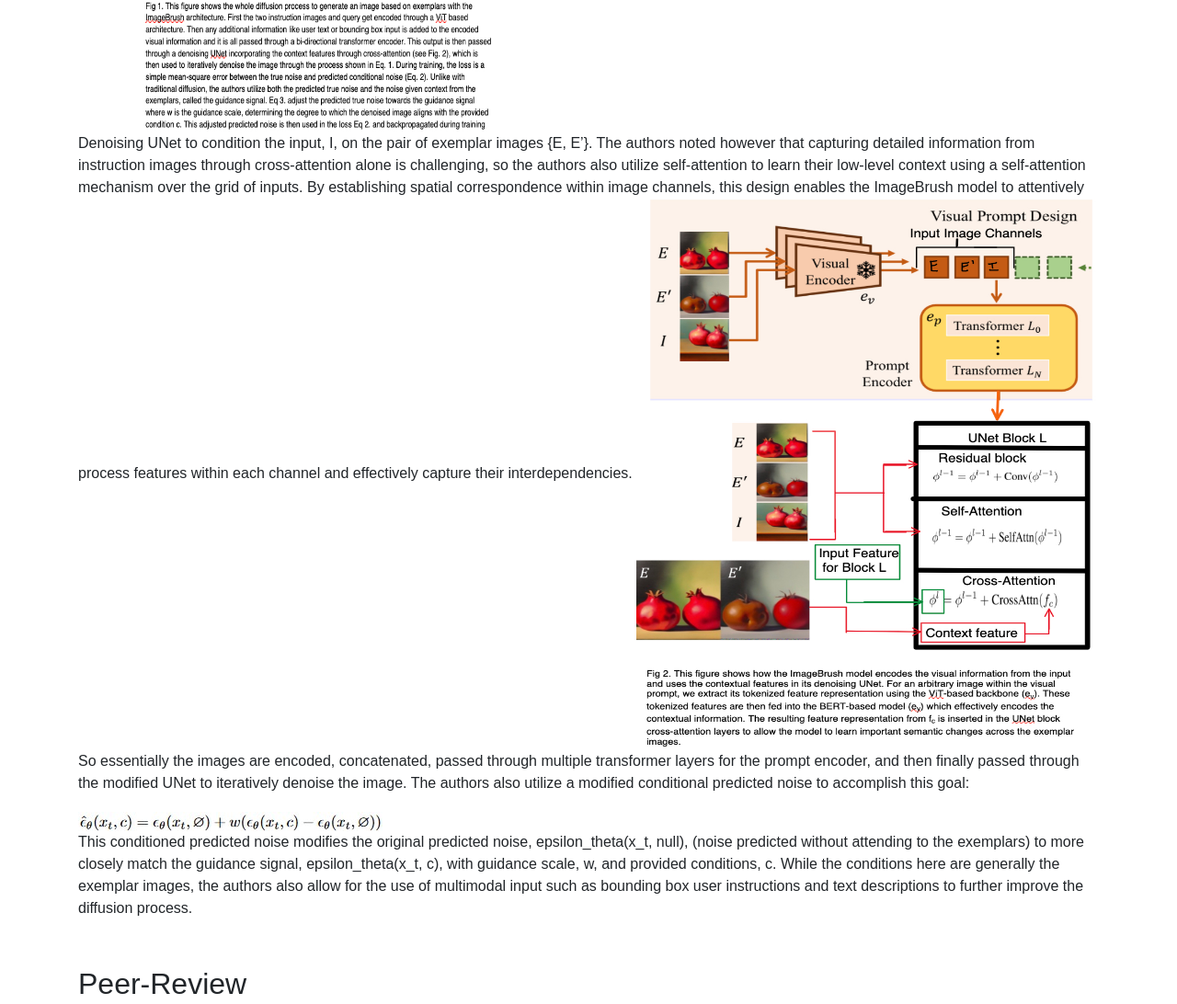
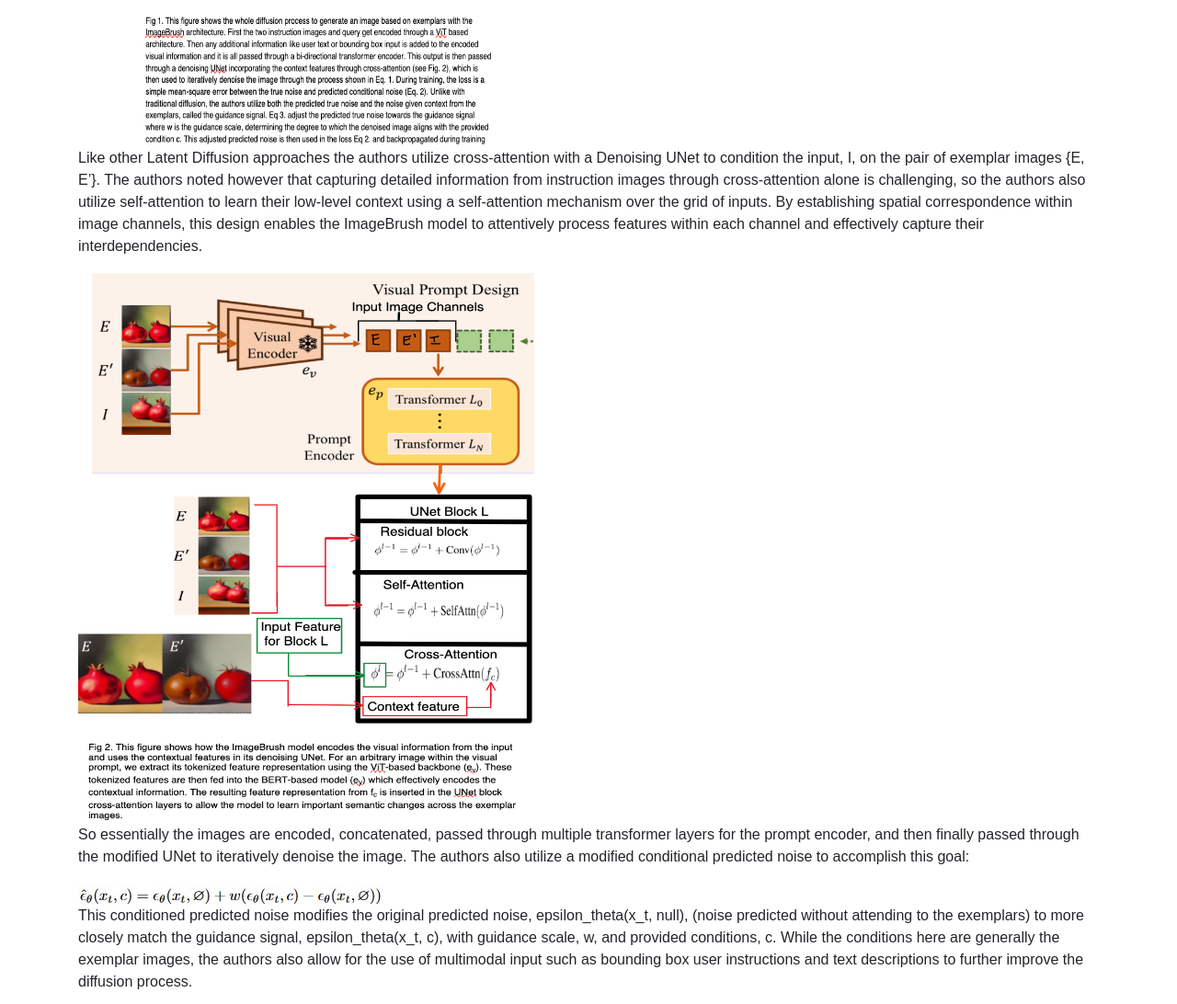
Before and after one commit to danikvar/ImageBrushReview, a plain HTML site: page index.html in a window 1280 px wide. Shown: the part 3246-4338 px from the top of the page at 92% size. Drawn offline with nearby package versions, Linux system fonts and the light colour scheme.

Commit message:
fixing html quote string error and picture spacing

```diff
--- a/index.html
+++ b/index.html
@@ -154,19 +154,24 @@
             transformation to a query image. For such a task the authors devised a generative model that tackles both pairwise visual instruction understanding
             and image synthesis in a unified manner. Necessary to this goal is capturing both the inter-image pair and the intra-image pair relations. Unlike with
             language, relationships in image space are not sequential and contain information dispersed across their spatial dimensions, so the authors utilize a
-            “Progressive-in-Painting” strategy. To establish the intra-correlations among exemplar image transformations and their inter-correlation with the query image,
+            <q>Progressive-in-Painting</q> strategy. To establish the intra-correlations among exemplar image transformations and their inter-correlation with the query image,
             they utilize a grid-like image as input. This grid concatenates a manipulation example and a target query. The top two items in this grid from left to right would
             be the exemplar images (E, E&#8217;); the bottom left would be the query image (I); and the last grid item would be random noise (M) that is then filled using a diffusion
-            process to produce the transformed query image (I&#8217;). Essentially the authors start with a grid-like image {E, E&#8217;, I, M} and attempt to recover the image {E, E&#8217;, I, I&#8217;}.
+            process to produce the transformed query image (I&#8217;). Essentially the authors start with a grid-like image {E, E&#8217;, I, M} and attempt to recover the image {E, E&#8217;, I, I&#8217;}.</p>
+
             <img src="images/fig2.jpg" alt="Model Architecture" style="width:500px;height:600px;">
-            Like other Latent Diffusion approaches the authors utilize cross-attention with a Denoising UNet to condition the input, I, on the pair of exemplar images {E, E&#8217;}.
+        <p>Like other Latent Diffusion approaches the authors utilize cross-attention with a Denoising UNet to condition the input, I, on the pair of exemplar images {E, E&#8217;}.
             The authors noted however that capturing detailed information from instruction images through cross-attention alone is challenging, so the authors also
             utilize self-attention to learn their low-level context using a self-attention mechanism over the grid of inputs. By establishing spatial correspondence
-            within image channels, this design enables the ImageBrush model to attentively process features within each channel and effectively capture their interdependencies.
+            within image channels, this design enables the ImageBrush model to attentively process features within each channel and effectively capture their interdependencies.</p>
+
             <img src="images/fig1.jpg" alt="UNet and Cross-Attention Example" style="width:500px;height:600px;">
-            So essentially the images are encoded, concatenated, passed through multiple transformer layers for the prompt encoder, and then finally passed through the modified
+
+        <p>So essentially the images are encoded, concatenated, passed through multiple transformer layers for the prompt encoder, and then finally passed through the modified
             UNet to iteratively denoise the image. The authors also utilize a modified conditional predicted noise to accomplish this goal:</p>
+
         <img src="images/cond_noise.jpg" alt="Conditional Noise Formula">
+
         <p>This conditioned predicted noise modifies the original predicted noise, epsilon_theta(x_t, null), (noise predicted without attending to
             the exemplars) to more closely match the guidance signal, epsilon_theta(x_t, c), with guidance scale, w, and provided conditions, c.
             While the conditions here are generally the exemplar images, the authors also allow for the use of multimodal
```
